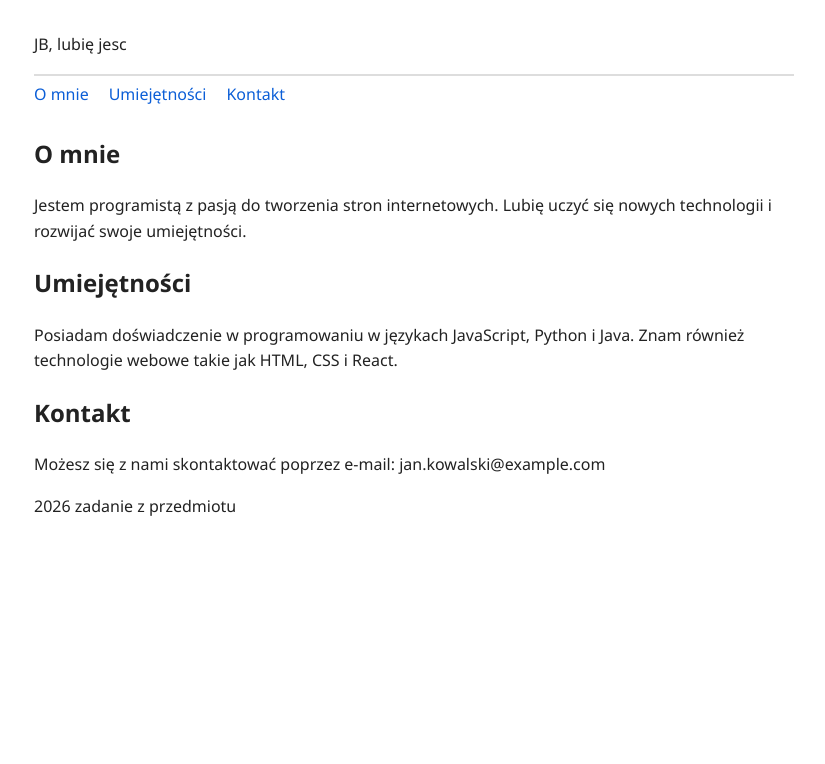
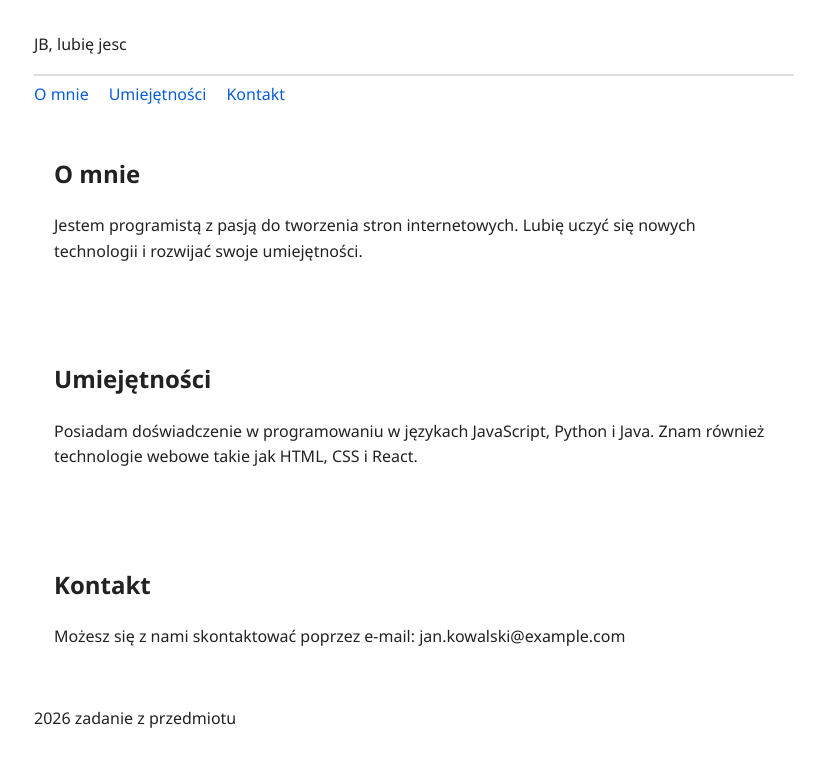
Before and after one commit to zslGit380/JBZslWebowe, a plain HTML site: page zadania/mb03-wizytowka/index.html in a window 1280 px wide. Shown: the whole page, without its empty margins (226-1051 px from the left). Drawn offline with Linux system fonts and the light colour scheme; a script that the page names is missing.

Commit message:
dodanie stylow sekcji

```diff
--- a/zadania/mb03-wizytowka/style.css
+++ b/zadania/mb03-wizytowka/style.css
@@ -51,3 +51,8 @@ nav a {
 nav a:hover{
     border-bottom-color: #0b5ed7;
 }
+
+section {
+    padding: 20px;
+    margin-bottom: 20px;
+}
```
